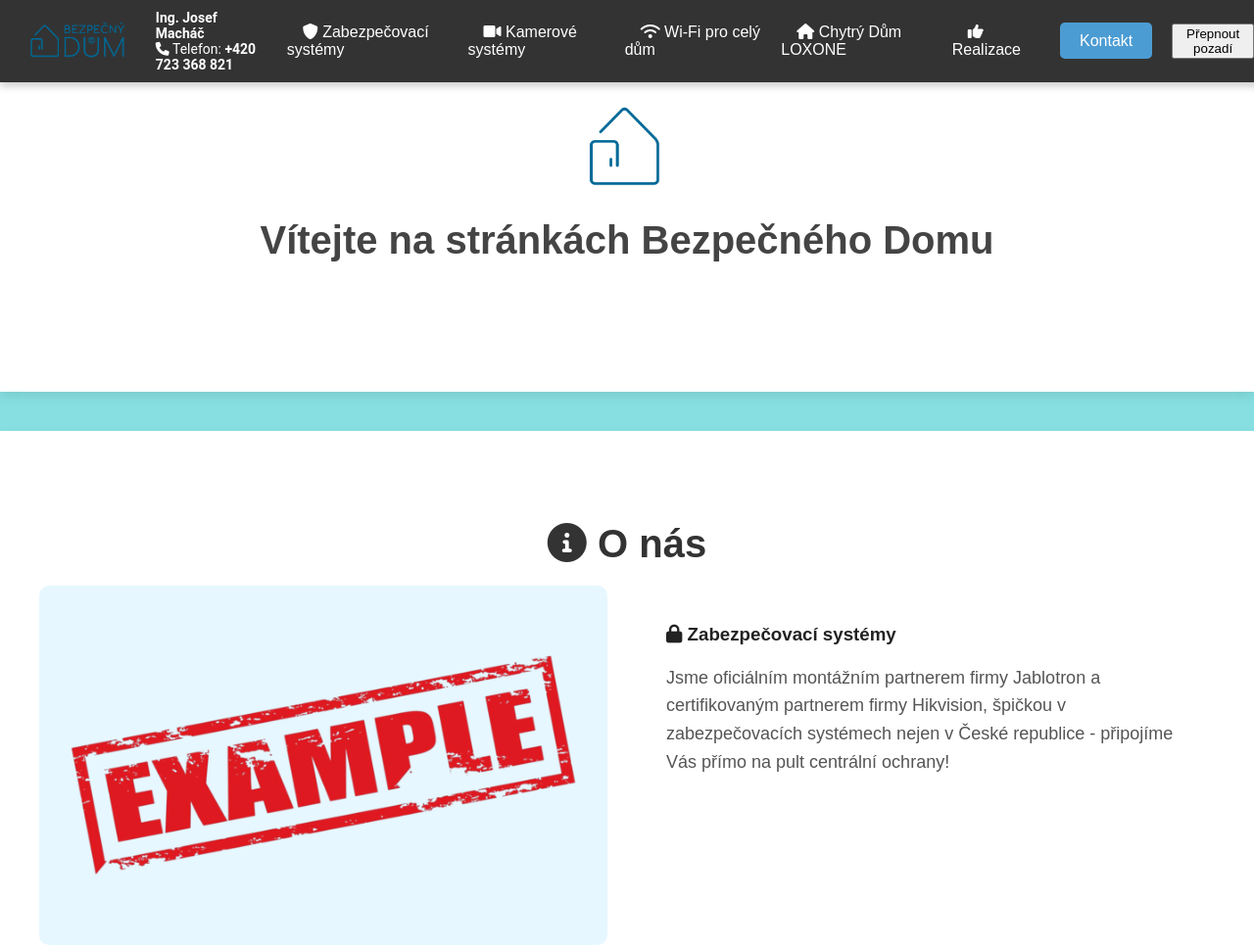
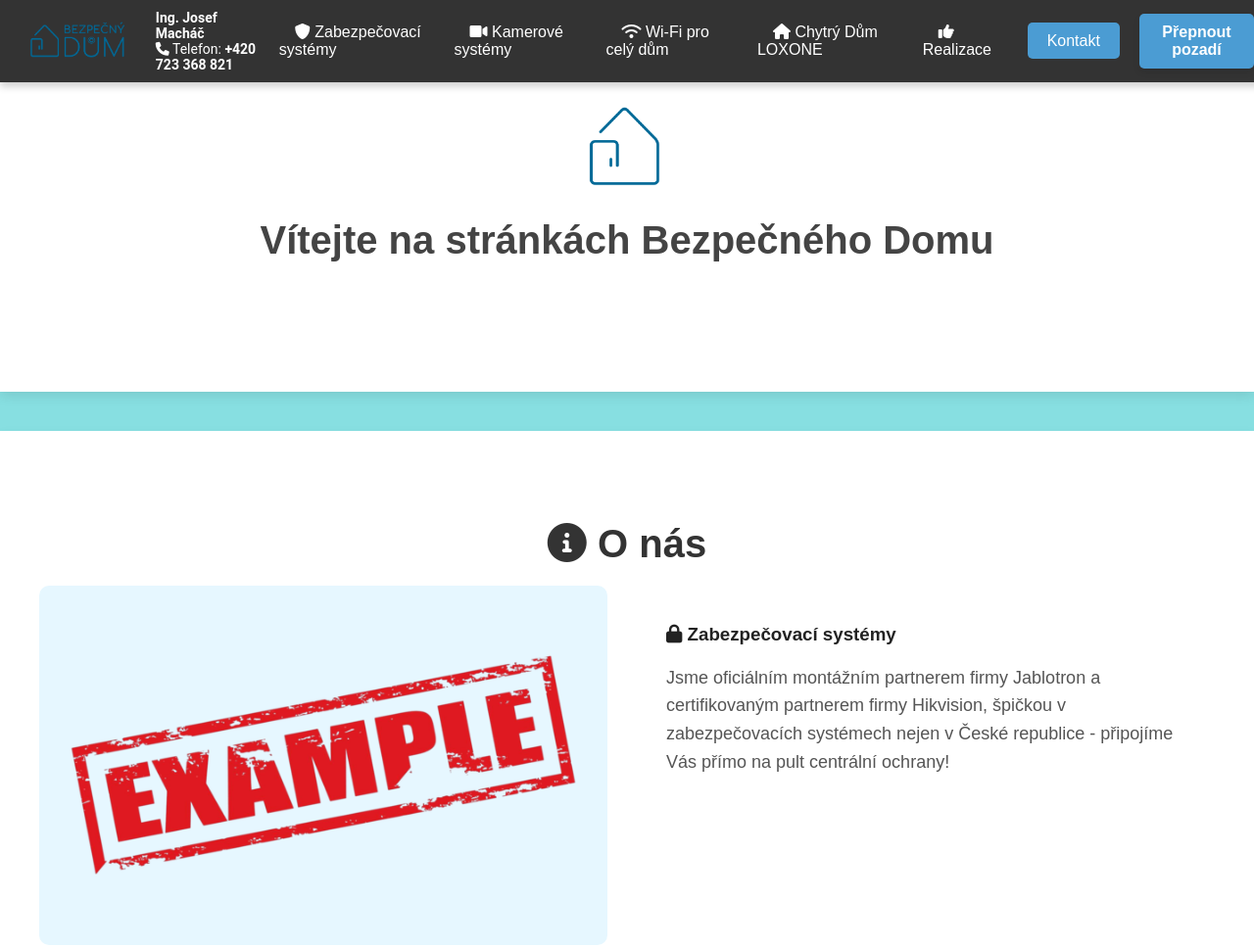
Before and after one commit to Adammachac/Bdum, a plain HTML site: page index.html in a window 1280 px wide. Shown: the top 968 px of the page at 98% size. Drawn offline with Linux system fonts and the light colour scheme.

Commit message:
Update navbar.css

```diff
--- a/cssstylystranek/navbar.css
+++ b/cssstylystranek/navbar.css
@@ -98,6 +98,32 @@
 #contactButton:hover {
     background-color: #3578b2;
 }
+/* Styl tlačítka dark mode */
+#darkModeToggle {
+    padding: 10px 20px;
+    font-size: 16px;
+    font-family: 'Poppins', sans-serif;
+    font-weight: bold;
+    background-color: #4b9cd3; /* Hlavní barva tlačítka */
+    color: #ffffff; /* Barva textu */
+    border: none;
+    border-radius: 5px;
+    cursor: pointer;
+    transition: background-color 0.3s ease, transform 0.2s ease;
+    box-shadow: 0 4px 6px rgba(0, 0, 0, 0.1); /* Jemný stín */
+}
+
+/* Efekt při najetí myší */
+#darkModeToggle:hover {
+    background-color: #3578b2; /* Tmavší odstín při hover */
+    transform: translateY(-2px); /* Mírný pohyb nahoru */
+}
+
+/* Efekt při stisknutí */
+#darkModeToggle:active {
+    background-color: #2a5d86; /* Ještě tmavší odstín */
+    transform: translateY(1px); /* Jemný pohyb dolů */
+}
 
 
 /* Skrytí menu na mobilních zařízeních */
```
